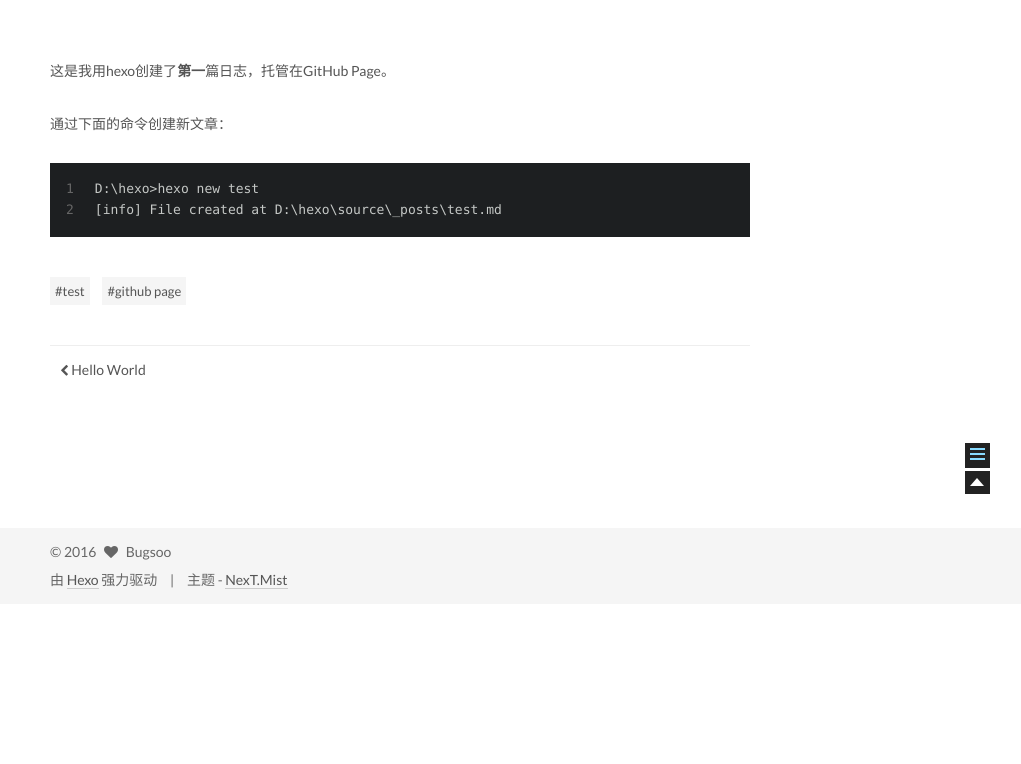
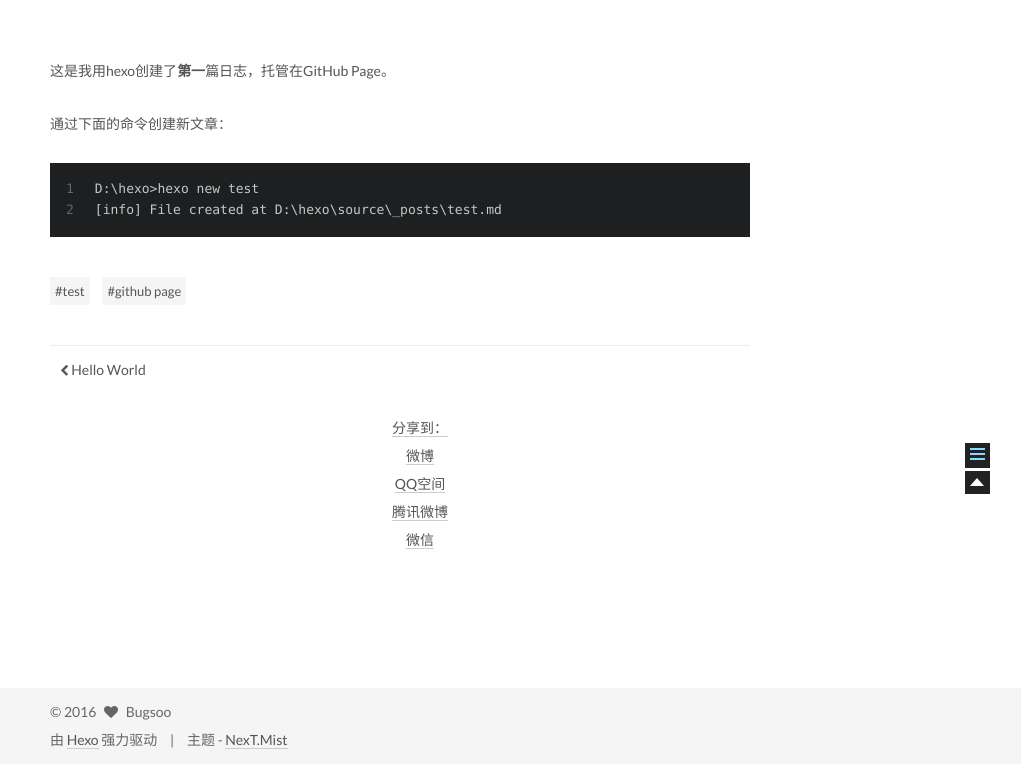
Before and after one commit to Bugsoo/bugsoo.github.io, a plain HTML site: page 2016/03/06/testabc/index.html in a window 1280 px wide. Shown: the part 287-1051 px from the top of the page, without its empty margins (240-1261 px from the left). Before the commit the page ends 891 px from the top, so only its background shows below. Drawn offline with Linux system fonts and the light colour scheme; a script that the page names is missing.

Commit message:
Site updated: 2016-03-07 22:47:10

```diff
--- a/2016/03/06/testabc/index.html
+++ b/2016/03/06/testabc/index.html
@@ -331,6 +331,25 @@
 
 
     <div class="post-spread">
+
+        <div class="ds-share flat" data-thread-key="2016/03/06/testabc/"
+     data-title="test"
+     data-content=""
+     data-url="http://yoursite.com/2016/03/06/testabc/">
+  <div class="ds-share-inline">
+    <ul  class="ds-share-icons-16">
+
+      <li data-toggle="ds-share-icons-more"><a class="ds-more" href="javascript:void(0);">分享到：</a></li>
+      <li><a class="ds-weibo" href="javascript:void(0);" data-service="weibo">微博</a></li>
+      <li><a class="ds-qzone" href="javascript:void(0);" data-service="qzone">QQ空间</a></li>
+      <li><a class="ds-qqt" href="javascript:void(0);" data-service="qqt">腾讯微博</a></li>
+      <li><a class="ds-wechat" href="javascript:void(0);" data-service="wechat">微信</a></li>
+
+    </ul>
+    <div class="ds-share-icons-more">
+    </div>
+  </div>
+</div>
 
     </div>
   </div>
--- a/css/main.css
+++ b/css/main.css
@@ -1544,7 +1544,7 @@ pre .javascript .function {
   width: 4px;
   height: 4px;
   border-radius: 50%;
-  background: #ff2e9a;
+  background: #db8efc;
 }
 .sidebar-nav {
   margin: 0 0 20px;
```
Also changed, not shown: 2016/03/04/hello-world/index.html (+19 -0 lines).
